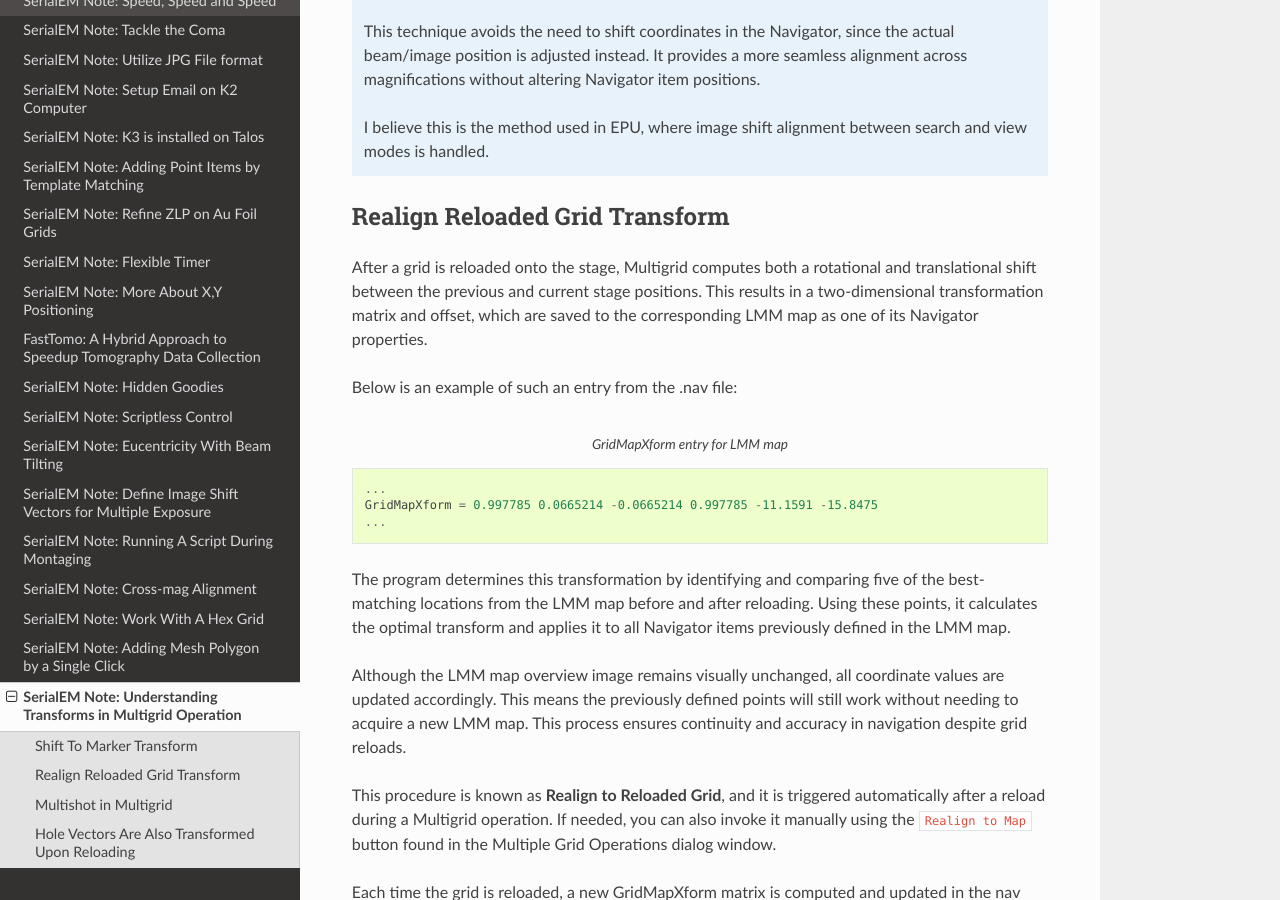
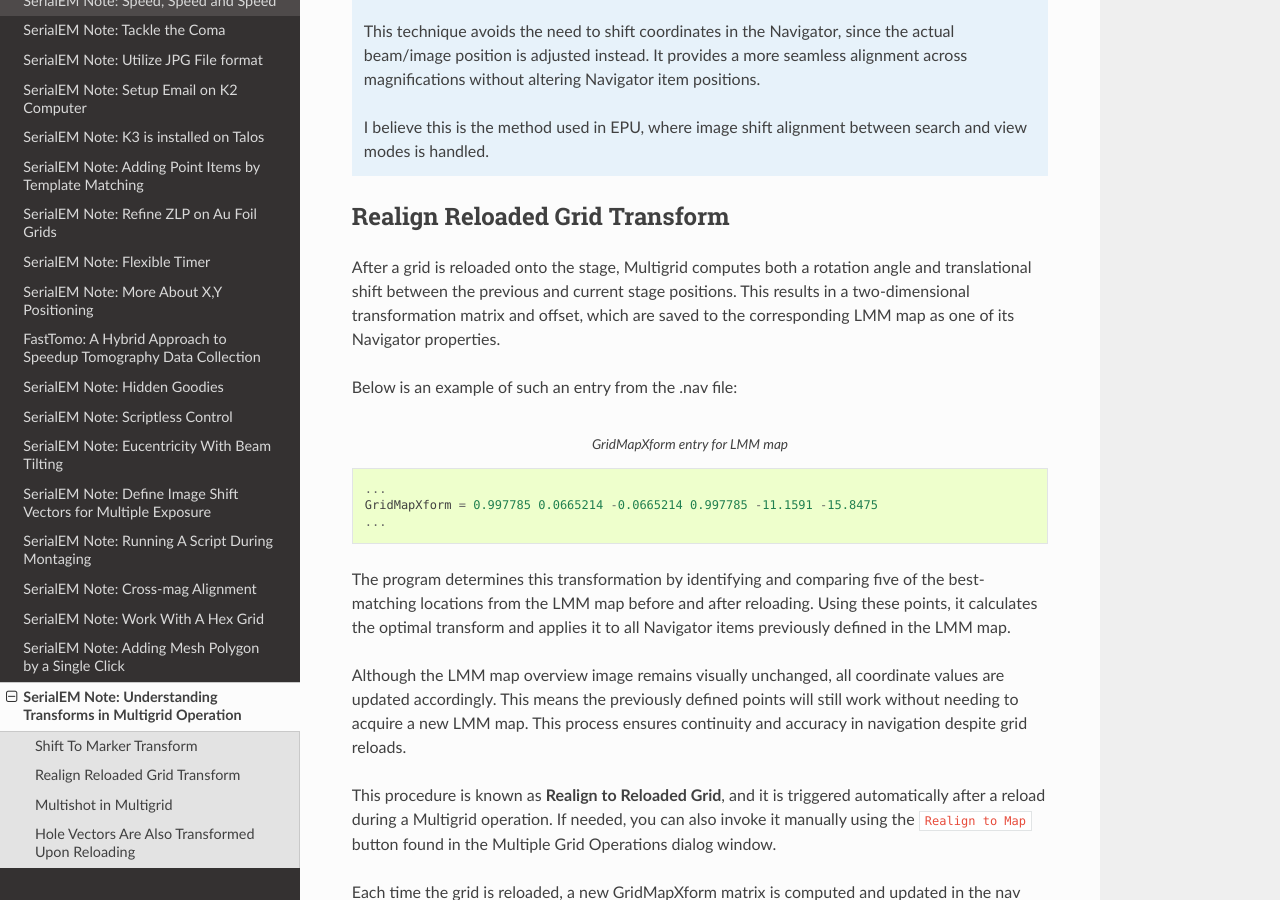
Before and after one commit to xuchen66/sphinx-emdocs, a Sphinx documentation site: the page built from source/serialem-note-understanding-transforms-in-multigrid.rst, in a window 1280 px wide and 900 px high, scrolled down 1709 px. Built offline with Sphinx 7.4.7 and the Read the Docs theme 3.1.0, drawn with Linux system fonts in a browser that asks for light colours; pages that are not in the unit, such as notebooks, are missing from menus.

Commit message:
Update serialem-note-understanding-transforms-in-multigrid.rst

```diff
--- a/source/serialem-note-understanding-transforms-in-multigrid.rst
+++ b/source/serialem-note-understanding-transforms-in-multigrid.rst
@@ -68,7 +68,7 @@
 Realign Reloaded Grid Transform
 -------------------------------
 
-After a grid is reloaded onto the stage, Multigrid computes both a rotational and translational shift between the previous
+After a grid is reloaded onto the stage, Multigrid computes both a rotation angle and translational shift between the previous
 and current stage positions. This results in a two-dimensional transformation matrix and offset, which are saved to the
 corresponding LMM map as one of its Navigator properties.
 
```
